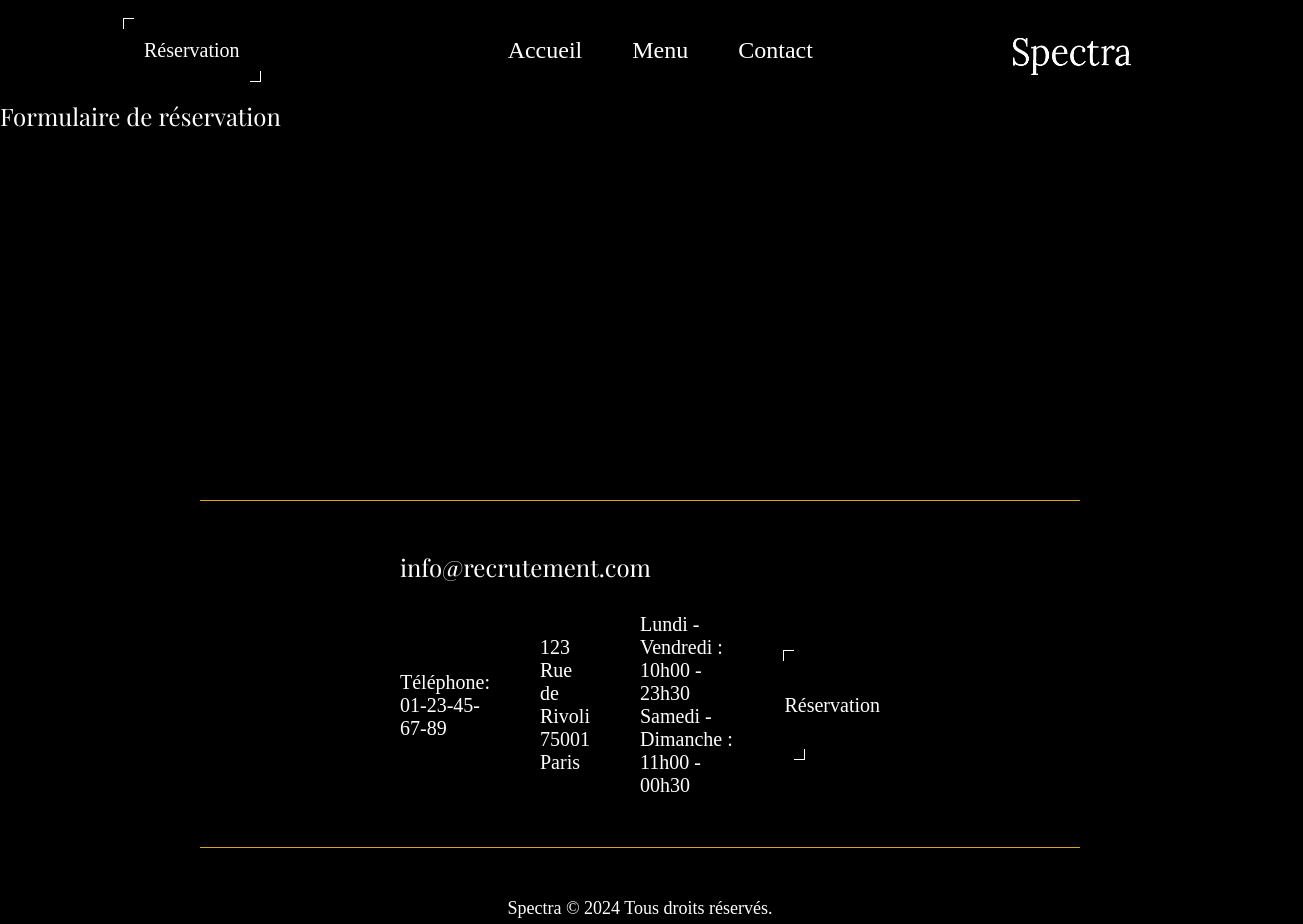
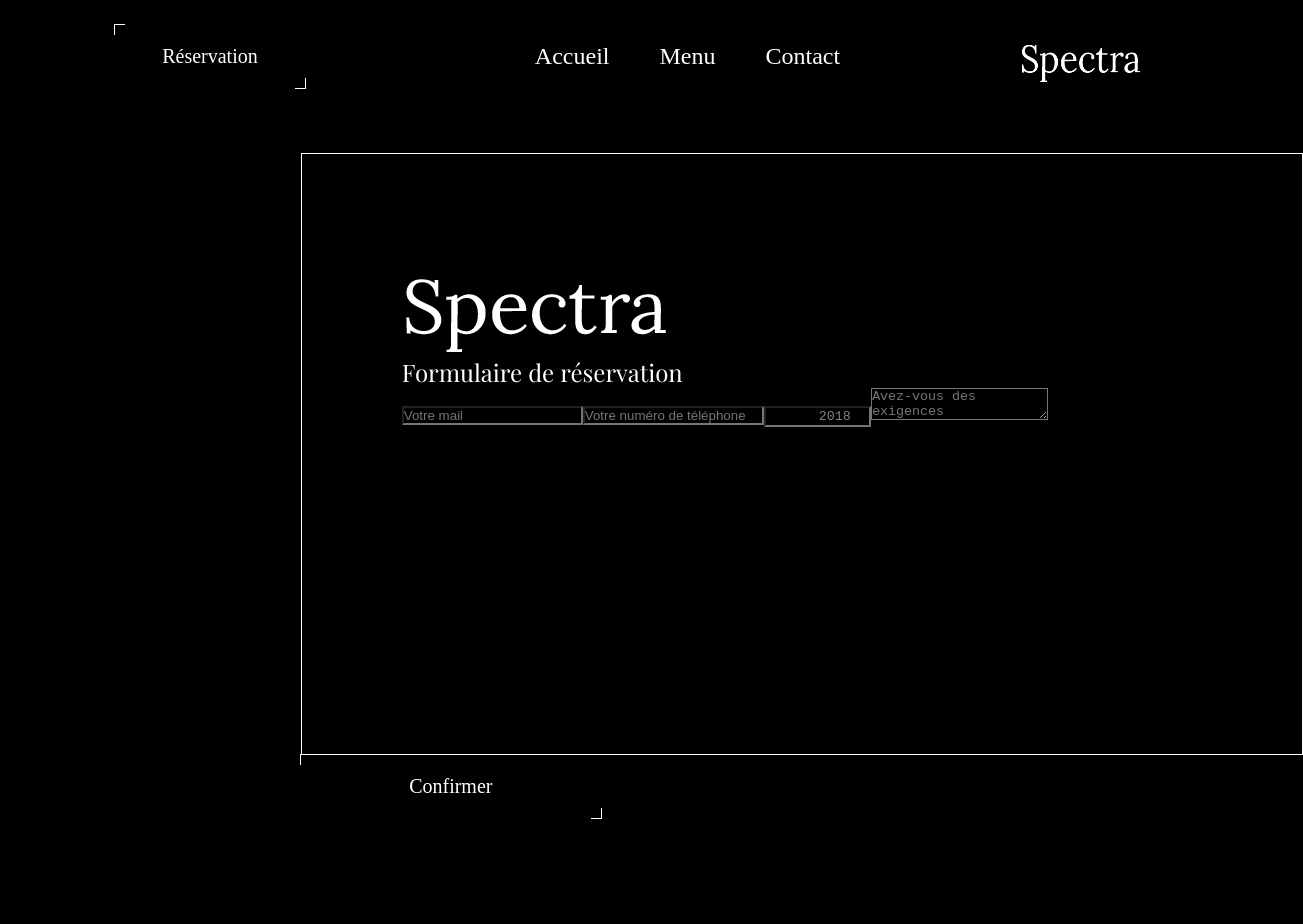
Before and after one commit to Myakii/Spectra, a React (Vite) app: page /reservation in a window 1280 px wide. Shown: the top 924 px of the page, 1303 px wide, since content can reach past the window. Built offline with nearby package versions, Linux system fonts and the light colour scheme.

Commit message:
new form

```diff
--- a/src/components/Button.tsx
+++ b/src/components/Button.tsx
@@ -4,7 +4,9 @@ import { Link } from "react-router-dom";
 
 interface ButtonProps {
   children: React.ReactNode;
-  to: string
+  to: string;
+  type?: string;
+
 }
 
 const Button: React.FC<ButtonProps> = ({ to, children }) => {
--- a/src/components/css/Button.css
+++ b/src/components/css/Button.css
@@ -1,4 +1,4 @@
-.Button a {
+.Button {
     padding: 20px;
     border: 0px solid white;
     cursor: pointer;
@@ -8,6 +8,7 @@
     font-family: 'Libre Baskerville', serif;
     font-size: 20px;
     width: 150px;
+    text-align: center;
     position: relative;
     &::after, &::before {
         content: "";
@@ -38,3 +39,8 @@
         }
     }
 }
+
+.Button a {
+    color: white;
+    text-decoration: none;
+}
--- a/src/pages/booking/booking.tsx
+++ b/src/pages/booking/booking.tsx
@@ -1,19 +1,47 @@
-import React from 'react'
+import React, { useState, ChangeEvent } from 'react';
 
-import './css/Booking.css'
+import './css/Booking.css';
+import Logo from '../../assets/img/logo.png';
 
 interface BookingProps {
   className?: string,
 }
 
 const Booking: React.FC<BookingProps> = () => {
+  const [email, setEmail] = useState('');
+  const [phone, setPhone] = useState('');
+  const [date, setDate] = useState('');
+  const [requirements, setRequirements] = useState('');
+
+  const handleEmailChange = (event: ChangeEvent<HTMLInputElement>) => {
+    setEmail(event.target.value);
+  };
+
+  const handlePhoneChange = (event: ChangeEvent<HTMLInputElement>) => {
+    setPhone(event.target.value);
+  };
+
+  const handleDateChange = (event: ChangeEvent<HTMLInputElement>) => {
+    setDate(event.target.value);
+  };
+
+  const handleRequirementsChange = (event: ChangeEvent<HTMLTextAreaElement>) => {
+    setRequirements(event.target.value);
+  };
+
 
   return (
     <div id='Booking-container'>
       <div className='Booking-Form'>
+        <img src={Logo} alt='Logo' />
         <h2>Formulaire de réservation</h2>
+        <input type='email' placeholder='Votre mail' className='email' value={email} onChange={handleEmailChange} required />
+        <input type='text' placeholder='Votre numéro de téléphone' className='phone' value={phone} onChange={handlePhoneChange} required />
+        <input type="date" id="start" name="trip-start" value={date} min="2018-01-01" max="2018-12-31" className='date' onChange={handleDateChange} required />
+        <textarea placeholder='Avez-vous des exigences particulières?' value={requirements} onChange={handleRequirementsChange}></textarea>
       </div>
-    </div >
+      <button type='submit'>Confirmer</button>
+    </div>
   );
 }
 
--- a/src/pages/booking/css/Booking.css
+++ b/src/pages/booking/css/Booking.css
@@ -1,6 +1,63 @@
 #Booking-container {
+    height: 100vh;
+    width: 53%;
+    margin: auto;
+    padding: 40px;
+}
+
+.Booking-Form {
     height: 50vh;
-}
-.Booking-Form {
+    width: 800px;
+    border: 1px solid white;
+    padding: 100px;
     color: white;
 }
+
+#Booking-container button {
+    padding: 20px;
+    border: 0px solid white;
+    cursor: pointer;
+    background-color: transparent;
+    color: white;
+    text-decoration: none;
+    font-family: 'Libre Baskerville', serif;
+    font-size: 20px;
+    width: 300px;
+    text-align: center;
+    position: relative;
+
+    &::after,
+    &::before {
+        content: "";
+        position: absolute;
+        width: 10px;
+        height: 10px;
+        border: 0px solid white;
+        transition: all 1s;
+    }
+
+    &::after {
+        top: -1px;
+        left: -1px;
+        border-top: 1px solid white;
+        border-left: 1px solid white;
+    }
+
+    &::before {
+        bottom: -1px;
+        right: -1px;
+        border-bottom: 1px solid white;
+        border-right: 1px solid white;
+    }
+
+    &:hover {
+        border-top-right-radius: 0px;
+        border-bottom-left-radius: 0px;
+
+        &::before,
+        &::after {
+            width: 100%;
+            height: 100%;
+        }
+    }
+}
--- /dev/null
+++ b/src/pages/home/components/ButtonMenu.tsx
@@ -0,0 +1,17 @@
+import React from 'react';
+import Button from '../../../components/Button';
+
+interface ButtonMenuProps {
+    className?: string;
+}
+
+const ButtonMenu: React.FC<ButtonMenuProps> = () => {
+    return (
+        <div className='Button'>
+            <Button to='/menu'>
+                Menu
+            </Button>
+        </div>
+    )
+}
+export default ButtonMenu
--- a/src/pages/home/components/dataSixtTime.tsx
+++ b/src/pages/home/components/dataSixtTime.tsx
@@ -46,15 +46,15 @@ const DataSeventTime: React.FC = () => {
             <div className='selectFood'>
                 <div className='fiveFoodList'>
                     {chefSpecial &&
-                        chefSpecial.map((item, index) => (
-                            <Link to='/menu'>
-                                <div className='SixDish' key={index}>
+                        chefSpecial.map((item) => (
+                            <Link to='/menu' key={item.id}>
+                                <div className='SixDish'>
                                     <div className='LeftContainer'>
-                                        <p key={index} className='FoodName'>{item.name}</p>
-                                        <p key={index} className='FoodDescription'>{item.description}</p>
+                                        <p className='FoodName'>{item.name}</p>
+                                        <p className='item.description'>{item.description}</p>
                                     </div>
                                     <div className='RightContainer'>
-                                        <p key={index}>{item.price}€</p>
+                                        <p>{item.price}€</p>
                                     </div>
                                 </div>
                             </Link>
--- a/src/pages/home/components/dataThreeTime.tsx
+++ b/src/pages/home/components/dataThreeTime.tsx
@@ -40,9 +40,9 @@ const DataThreeTime: React.FC = () => {
       </div>
       <div className='chefspecialSuggestion'>
         {chefSpecial &&
-          chefSpecial.map((item, index) => (
-            <Link to='/menu'>
-              <div className='ThreeDish' key={index}>
+          chefSpecial.map((item) => (
+            <Link to='/menu' key={item.id}>
+              <div className='ThreeDish'>
                 <img src={item.image} alt={item.name} />
                 <p>{item.name}</p>
               </div>
--- a/src/pages/home/home.tsx
+++ b/src/pages/home/home.tsx
@@ -3,11 +3,10 @@ import React from 'react';
 import './css/home.css';
 import './css/wallpaper.css';
 
-import { useNavigate } from 'react-router-dom';
-import Button from '../../components/Button.tsx';
 import DataThreeTime from './components/DataThreeTime.tsx';
 import DataSixtTime from './components/DataSixtTime.tsx';
 import OpeningHours from './components/OpeningHours.tsx';
+import ButtonMenu from './components/ButtonMenu.tsx';
 
 
 interface HomeProps {
@@ -16,22 +15,13 @@ interface HomeProps {
 
 
 const Home: React.FC<HomeProps> = () => {
-  const navigate = useNavigate();
-
-  function handleClickMenu(event: React.MouseEvent<HTMLButtonElement, MouseEvent>) {
-    event.preventDefault();
-    navigate('../menu/menu');
-  }
-
   return (
     <div id='HomeContainer'>
       <div id='WallpaperContainer'>
         <div className='WallpaperHome'></div>
         <div className='IntroducingHome'>
           <h2>LA CUISINE PAR EXCELLENCE</h2>
-          <Button onClick={handleClickMenu} className='ButtonMenu'>
-            Menu
-          </Button>
+          <ButtonMenu/>
         </div>
       </div>
       <div id='chefSpecialContainer'>
```
